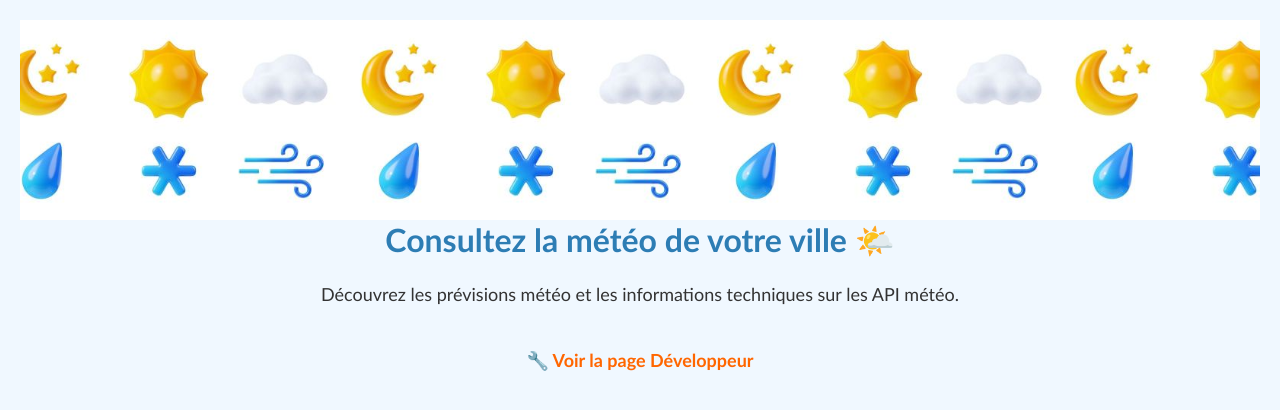
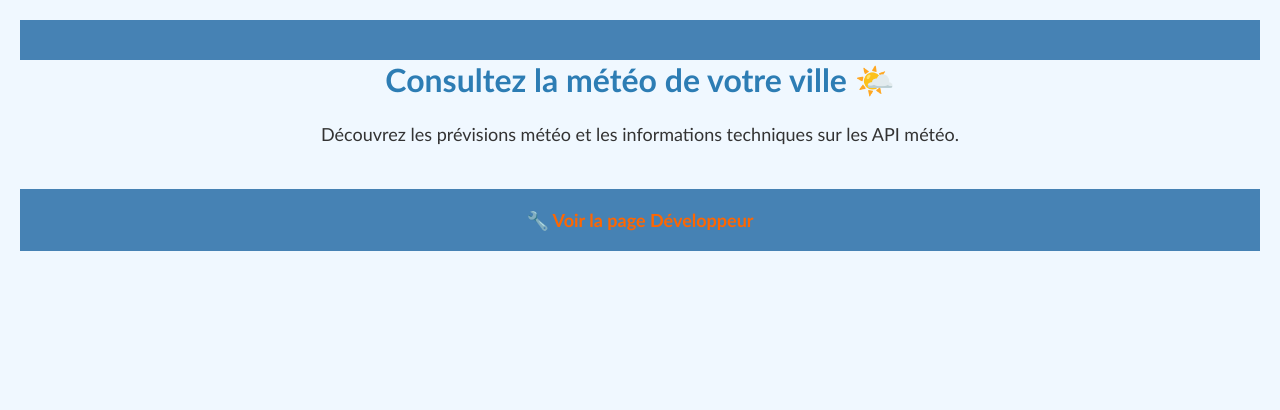
Before and after one commit to farizaamzal/DEvWeb, a PHP site: page / in a window 1280 px wide. Shown: the top 410 px of the page. Run offline with PHP 8.4, Linux system fonts and the light colour scheme.

Commit message:
Update index.php

```diff
--- a/index.php
+++ b/index.php
@@ -4,16 +4,14 @@
     <meta charset="UTF-8"/>
     <meta name="author" content="Fariza et Nadjib"/>
     <title>Accueil - Météo & Tech</title>
-    <link rel="icon" href="./images/favicon.jpeg"/>
+    <link rel="icon" href="./images/favicon.png"/>
     <link rel="stylesheet" href="styles.css"/>
     <style>
-        /* Style de l'en-tête */
-        header {
-        background-image: url('./images/header.jpg');
-        background-size: contain;
-        background-position: center center; /* Centrer l'image dans le header */
-        height: 200px;   /* Hauteur de ton header, tu peux ajuster selon tes besoins */
-        width: 100%;     /* La largeur est 100% pour remplir toute la largeur de l'écran */
+        header, footer {
+            background-color: #4682B4; /* Bleu foncé */
+            color: white;
+            text-align: center;
+            padding: 20px;
         }
 
     </style>
```
